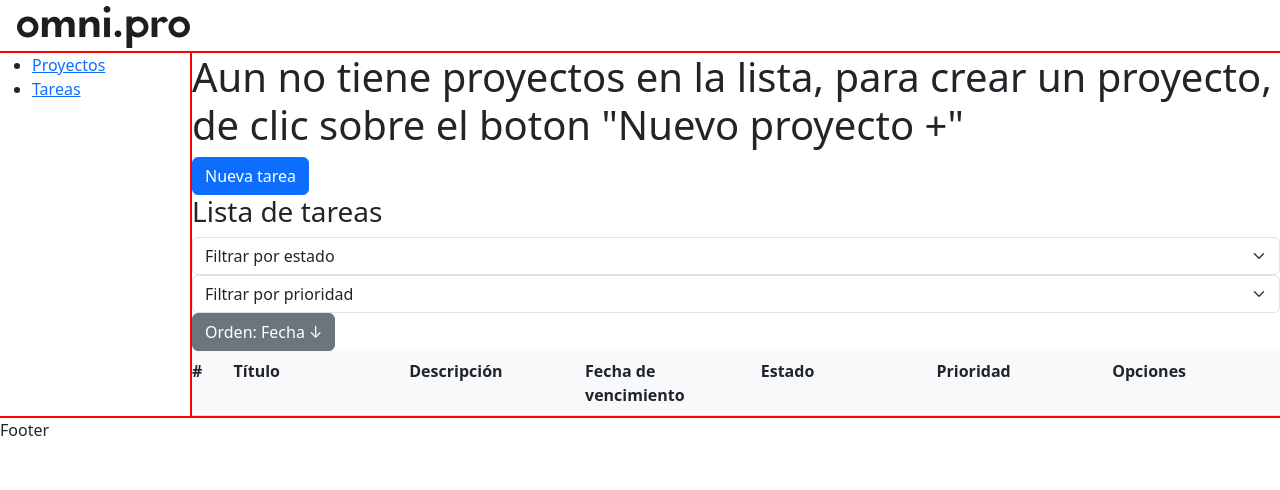
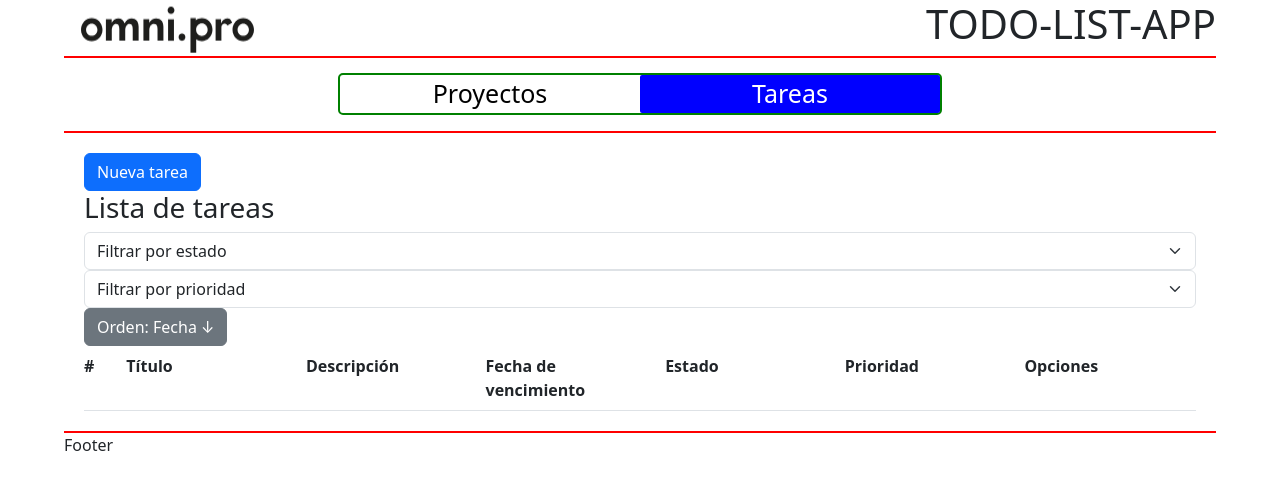
Before and after one commit to jprietor13/todo-list, a React (Vite) app: page /tasks in a window 1280 px wide. Shown: the top 490 px of the page. Built offline with nearby package versions, Linux system fonts and the light colour scheme.

Commit message:
styles: add styles navbar and header

```diff
--- a/src/App.css
+++ b/src/App.css
@@ -1,26 +1,107 @@
 /*Layout styles*/
+
+:root {
+  --size-title-one: 25px;
+}
 .layout {
   display: grid;
-  grid-template-columns: 15% 85%;
+  grid-template-columns: 90%;
   grid-template-rows: auto;
-  grid-template-areas: "header header" "navbar todo-project" "footer footer";
+  grid-template-areas: "header" "navbar" "todo-project" "footer";
+  justify-content: center;
 }
 
 /*Hero styles*/
 .header-container {
   grid-area: header;
   border-bottom: 2px solid red;
+  display: flex;
+  justify-content: space-between;
 }
 
 /*Nabvar styles*/
 .navbar-container {
   grid-area: navbar;
-  border-right: 2px solid red;
+  display: flex;
+  justify-content: center;
+  border-bottom: 2px solid red;
+}
+
+.navbar-container ul {
+  margin-top: 15px;
+  border: 2px solid green;
+  border-radius: 5px;
+  display: inherit;
+  list-style: none;
+  padding: 0;
+}
+
+.navbar-container ul li {
+  text-decoration: underline;
+  border-radius: 2px;
+  text-align: center;
+  text-decoration: none;
+  width: 300px;
+  font-size: var(--size-title-one);
+}
+
+.navbar-container ul li a {
+  display: block;
+  transition: transform 0.4s ease, background-color 0.4s ease;
+  text-decoration: none;
+  color: black;
+}
+
+.active {
+  transform: translateX(0px);
+  background-color: blue;
+  border-radius: 2px;
+  color: white !important;
 }
 
 /*todo-project-containers styles*/
 .todo-project-container {
   grid-area: todo-project;
+  margin: 20px;
+}
+
+.task-header {
+  display: flex;
+  justify-content: space-between;
+  align-items: center;
+}
+
+.accordion-header {
+  margin-bottom: 0;
+  border: 2px solid #dee2e6;
+  border-top-left-radius: 7px;
+  border-top-right-radius: 7px;
+}
+
+.accordion-button {
+  font-size: 32px;
+}
+
+.container-btn-accordion {
+  position: absolute;
+  right: 70px;
+}
+
+.container-opt-project {
+  display: flex;
+  align-items: end;
+}
+
+.container-input {
+  width: 50vw;
+}
+
+.container-options {
+  padding-left: 20px;
+}
+
+#accordionExample {
+  padding: 0 40px 40px;
 }
 
 .task-grid {
@@ -30,10 +111,6 @@
   align-items: start;
 }
 
-.task-header {
-  background-color: #f8f9fa;
-}
-
 .footer-container {
   border-top: 2px solid red;
   grid-area: footer;
--- a/src/components/Container.tsx
+++ b/src/components/Container.tsx
@@ -1,15 +1,5 @@
 import { ContainerProps } from "../typings/global";
 
 export const Container = ({ children }: ContainerProps) => {
-  return (
-    <>
-      <article className="empty-text-container">
-        <h1>
-          Aun no tiene proyectos en la lista, para crear un proyecto, de clic
-          sobre el boton "Nuevo proyecto +"
-        </h1>
-      </article>
-      {children}
-    </>
-  );
+  return <>{children}</>;
 };
--- a/src/components/Header.tsx
+++ b/src/components/Header.tsx
@@ -4,6 +4,7 @@ export const Header = () => {
   return (
     <header className="header-container">
       <img src={logo} alt="logo" />
+      <h1>TODO-LIST-APP</h1>
     </header>
   );
 };
--- a/src/components/Navbar.tsx
+++ b/src/components/Navbar.tsx
@@ -1,14 +1,24 @@
-import { Link } from "react-router-dom";
+import { NavLink } from "react-router-dom";
 
 export const Navbar = () => {
   return (
     <nav className="navbar-container">
       <ul>
         <li>
-          <Link to="/">Proyectos</Link>
+          <NavLink
+            to="/"
+            className={({ isActive }) => `link ${isActive ? "active" : ""}`}
+          >
+            Proyectos
+          </NavLink>
         </li>
         <li>
-          <Link to="/tasks">Tareas</Link>
+          <NavLink
+            to="/tasks"
+            className={({ isActive }) => `link ${isActive ? "active" : ""}`}
+          >
+            Tareas
+          </NavLink>
         </li>
       </ul>
     </nav>
```
